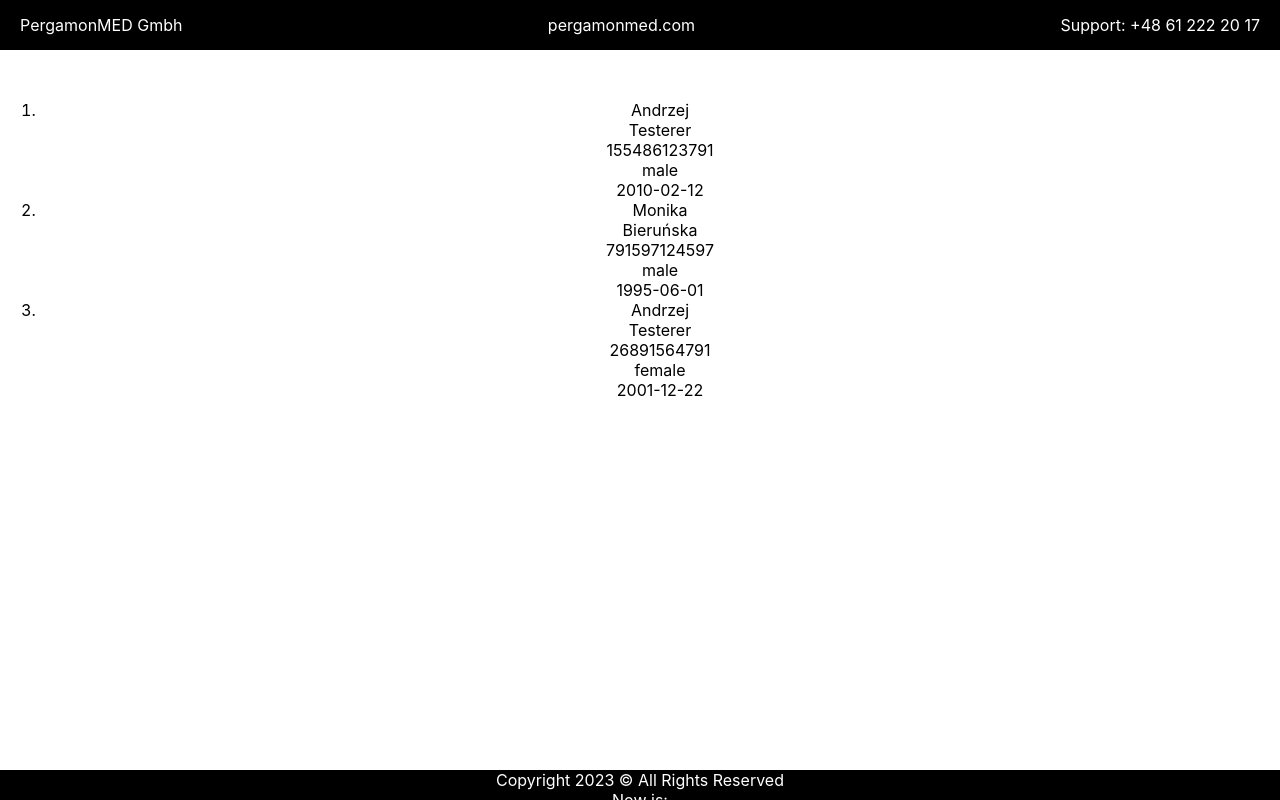
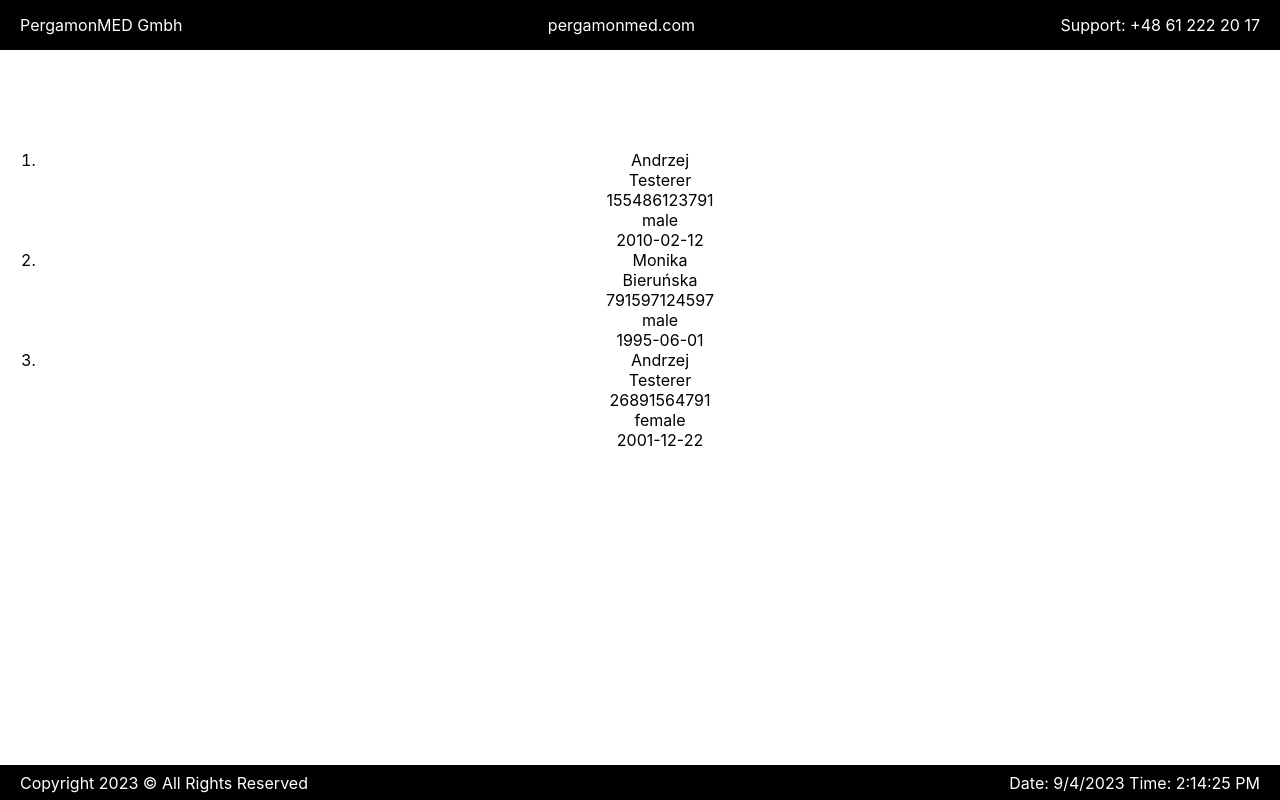
Before and after one commit to MykolaRybaruk/test, a React (Create React App) app: page / in a window 1280 px wide. Built offline with nearby package versions, Linux system fonts and the light colour scheme.

Commit message:
added time

```diff
--- a/src/App.css
+++ b/src/App.css
@@ -1,3 +1,4 @@
 .App {
   text-align: center;
+padding-top: 50px;
 }
--- a/src/App.js
+++ b/src/App.js
@@ -1,42 +1,15 @@
 import React from 'react';
 import Header from './Header/Header';
-import PatientList from './Header/PatientList/PatientList';
+import Tabs from './Tabs/Tabs';
 import Footer from './Footer/Footer';
 import './App.css';
-
-const patients = [
-  {
-    name: 'Andrzej',
-    surname: 'Testerer',
-    id: '155486123791',
-    birthdate: '2010-02-12',
-    sex: 'male',
-    checked: false,
-  },
-  {
-    name: 'Monika',
-    surname: 'Bieruńska',
-    id: '791597124597',
-    birthdate: '1995-06-01',
-    sex: 'male',
-    checked: false,
-  },
-  {
-    name: 'Andrzej',
-    surname: 'Testerer',
-    id: '26891564791',
-    birthdate: '2001-12-22',
-    sex: 'female',
-    checked: false,
-  }
-];
 
 export default function App() {
   return (
     <div className="App">
-     <Header />
-     <PatientList patients={patients} />
-     <Footer />
+      <Header />
+      <Tabs />
+      <Footer />
     </div>
   );
 }
--- a/src/Footer/Footer.js
+++ b/src/Footer/Footer.js
@@ -3,11 +3,19 @@ import { useState } from "react";
 import styles from './Footer.module.css';
 
 export default function Footer() {
-    const [time, setTime] = useState();
+   const [time, setTime] = useState('');
+
+   const newTime = () => {
+    setTime(new Date().toLocaleTimeString());
+   }
+
+    setInterval(newTime, 1000);
+
+
 
 
     return <div className={styles.footer}>
         <div className={styles.copyright}>Copyright 2023 © All Rights Reserved</div>
-        <div>Now is: {time}</div>
+        <div onChange={newTime} className={styles.nowIs}>Date: {new Date().toLocaleDateString()} Time: {time}</div>
     </div>
 }
--- a/src/Footer/Footer.module.css
+++ b/src/Footer/Footer.module.css
@@ -1,8 +1,19 @@
 .footer {
+    background-color: black;
     width: 100%;
-    height: 30px;
-    background-color: black;
-    color: white;
+    display: flex;
+    justify-content: space-between;
+    align-items: center;
+    height: 35px;
+    color: #fff;
     position: fixed;
     bottom: 0;
 }
+
+.copyright {
+    margin-left: 20px;
+}
+
+.nowIs {
+    margin-right: 20px;
+}
--- a/src/Header/PatientList/PatientList.js
+++ /dev/null
@@ -1,14 +0,0 @@
-import React from "react";
-import styles from "./PatientList.module.css";
-
-export default function PatientList(props) {
-    return <ol className={styles.patients}>
-        {props.patients.map(el => <li>
-            <div>{el.name}</div>
-            <div>{el.surname}</div>
-            <div>{el.id}</div>
-            <div>{el.sex}</div>
-            <div>{el.birthdate}</div>
-        </li>)}
-    </ol>
-}
--- /dev/null
+++ b/src/PatientList/PatientList.js
@@ -0,0 +1,41 @@
+import React from "react";
+import styles from "./PatientList.module.css";
+
+const patients = [
+    {
+      name: 'Andrzej',
+      surname: 'Testerer',
+      id: '155486123791',
+      birthdate: '2010-02-12',
+      sex: 'male',
+      checked: false,
+    },
+    {
+      name: 'Monika',
+      surname: 'Bieruńska',
+      id: '791597124597',
+      birthdate: '1995-06-01',
+      sex: 'male',
+      checked: false,
+    },
+    {
+      name: 'Andrzej',
+      surname: 'Testerer',
+      id: '26891564791',
+      birthdate: '2001-12-22',
+      sex: 'female',
+      checked: false,
+    }
+  ];
+
+export default function PatientList(props) {
+    return <ol className={styles.patients}>
+        {patients.map(el => <li>
+            <div>{el.name}</div>
+            <div>{el.surname}</div>
+            <div>{el.id}</div>
+            <div>{el.sex}</div>
+            <div>{el.birthdate}</div>
+        </li>)}
+    </ol>
+}
--- /dev/null
+++ b/src/StudyList/StudyList.js
@@ -0,0 +1,6 @@
+import React from "react";
+import './StudyList.module.css';
+
+export default function StudyList() {
+    return <div>StudyList</div>
+}
--- /dev/null
+++ b/src/Tabs/Tabs.js
@@ -0,0 +1,12 @@
+import React from "react";
+import PatientList from '../PatientList/PatientList';
+import './Tabs.module.css';
+
+
+
+
+export default function Tabs(props) {
+    return <div>
+        <PatientList />
+    </div>
+}
```
Also changed, not shown: src/PatientList/PatientList.module.css (renamed from src/Header/PatientList/PatientList.module.css), src/StudyList/StudyList.module.css (added), src/Tabs/Tabs.module.css (added).
